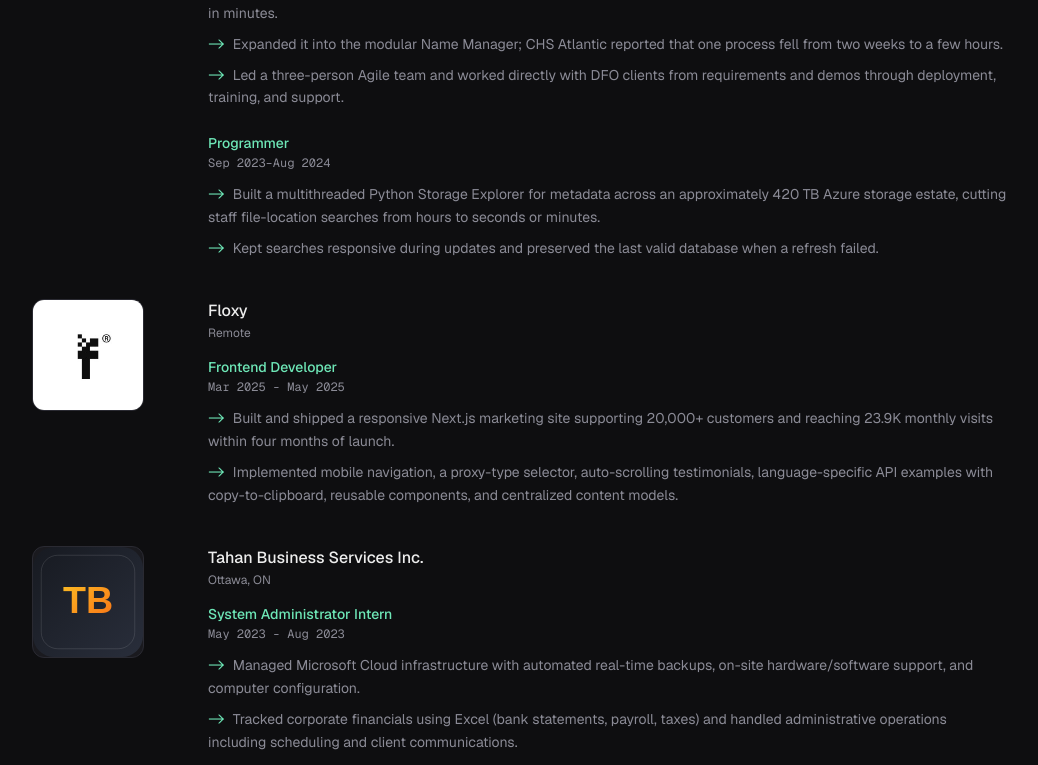
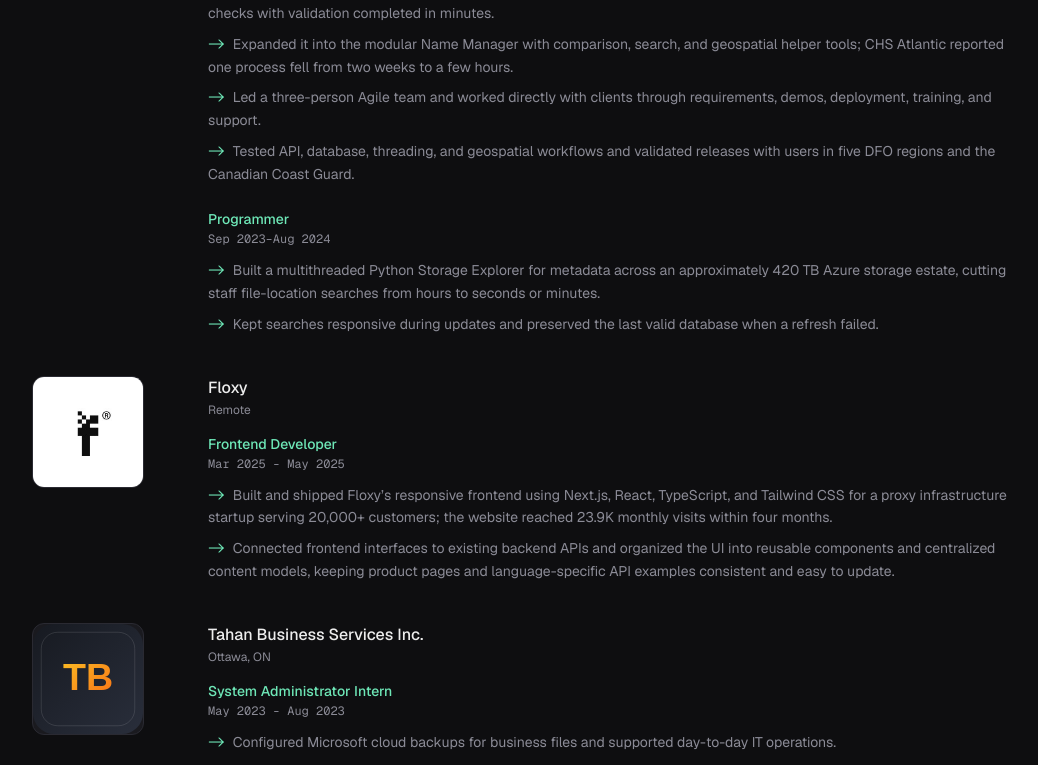
Before and after one commit to khalifehbasiri/khalifeh-portfolio, a Next.js app: page / in a window 1280 px wide. Shown: the part 3615-4380 px from the top of the page, without its empty margins (120-1158 px from the left). Built offline with nearby package versions, Linux system fonts and the light colour scheme.

Commit message:
Update Experience section role highlights

```diff
--- a/app/data/portfolio.ts
+++ b/app/data/portfolio.ts
@@ -688,9 +688,10 @@ export const workExperience: WorkExperience[] = [
         role: "Software Developer",
         period: "Aug 2024–Dec 2025",
         highlights: [
-          "Built a bilingual Python geographic-name validator that replaced manual entry-by-entry checks with validation completed in minutes.",
-          "Expanded it into the modular Name Manager; CHS Atlantic reported that one process fell from two weeks to a few hours.",
-          "Led a three-person Agile team and worked directly with DFO clients from requirements and demos through deployment, training, and support.",
+          "Built a bilingual Python geographic-name validator using the GNBC REST API and geospatial matching, replacing manual checks with validation completed in minutes.",
+          "Expanded it into the modular Name Manager with comparison, search, and geospatial helper tools; CHS Atlantic reported one process fell from two weeks to a few hours.",
+          "Led a three-person Agile team and worked directly with clients through requirements, demos, deployment, training, and support.",
+          "Tested API, database, threading, and geospatial workflows and validated releases with users in five DFO regions and the Canadian Coast Guard.",
         ],
       },
       {
@@ -713,8 +714,8 @@ export const workExperience: WorkExperience[] = [
         role: "Frontend Developer",
         period: "Mar 2025 - May 2025",
         highlights: [
-          "Built and shipped a responsive Next.js marketing site supporting 20,000+ customers and reaching 23.9K monthly visits within four months of launch.",
-          "Implemented mobile navigation, a proxy-type selector, auto-scrolling testimonials, language-specific API examples with copy-to-clipboard, reusable components, and centralized content models.",
+          "Built and shipped Floxy’s responsive frontend using Next.js, React, TypeScript, and Tailwind CSS for a proxy infrastructure startup serving 20,000+ customers; the website reached 23.9K monthly visits within four months.",
+          "Connected frontend interfaces to existing backend APIs and organized the UI into reusable components and centralized content models, keeping product pages and language-specific API examples consistent and easy to update.",
         ],
       },
     ],
@@ -729,8 +730,9 @@ export const workExperience: WorkExperience[] = [
         role: "System Administrator Intern",
         period: "May 2023 - Aug 2023",
         highlights: [
-          "Managed Microsoft Cloud infrastructure with automated real-time backups, on-site hardware/software support, and computer configuration.",
-          "Tracked corporate financials using Excel (bank statements, payroll, taxes) and handled administrative operations including scheduling and client communications.",
+          "Configured Microsoft cloud backups for business files and supported day-to-day IT operations.",
+          "Built and configured employee computers and resolved on-site hardware, software, and connectivity issues.",
+          "Maintained financial records in Excel and supported scheduling, correspondence, and client communications.",
         ],
       },
     ],
```
